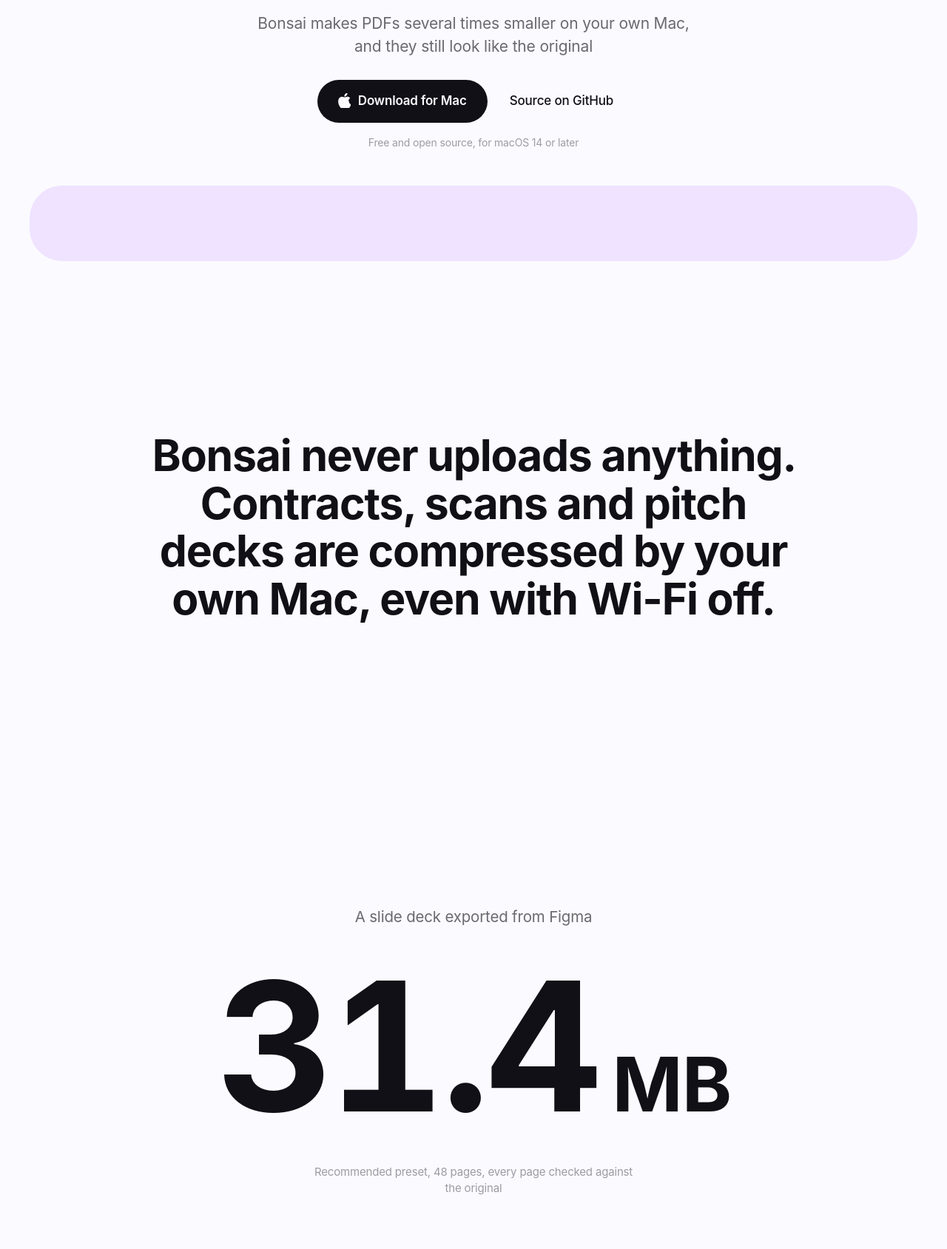
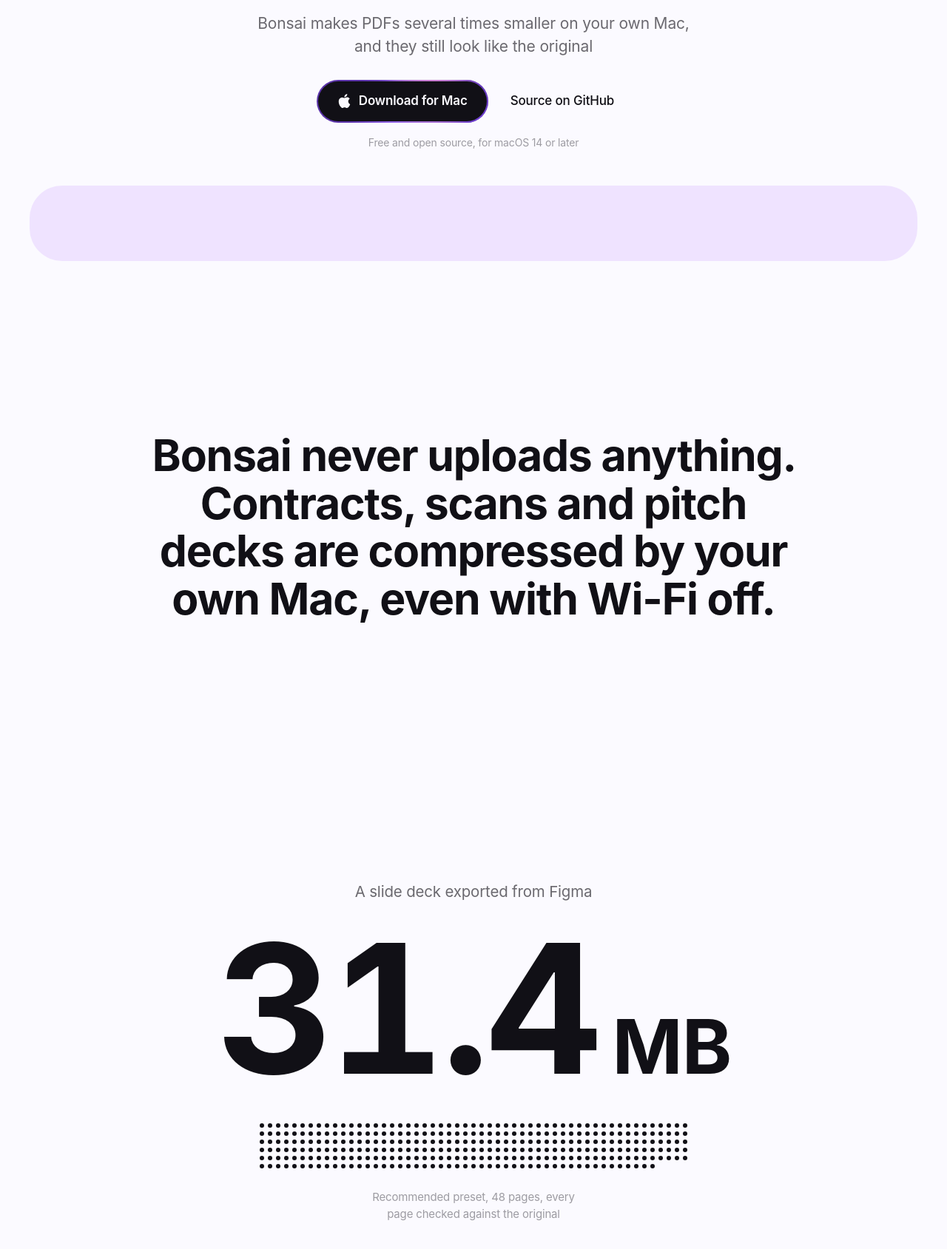
Before and after one commit to finkoegor/Bonsai, a plain HTML site: page site/index.html in a window 1280 px wide. Shown: the part 453-2142 px from the top of the page at 74% size. Drawn offline with nearby package versions, Linux system fonts and the light colour scheme; no server answers; animation ran at ten frames a second.

Commit message:
Dot field and sparks in the numbers scene, living rim on accent buttons, correct Apple mark

```diff
--- a/site/assets/site.css
+++ b/site/assets/site.css
@@ -94,6 +94,8 @@ section { padding: 0 var(--gutter); }
 .links a { padding: 8px 12px; border-radius: 999px; color: var(--ink2); text-decoration: none; font-size: 15px; transition: color .25s ease, background-color .25s ease; }
 .links a:hover { color: var(--ink); background: var(--plate); }
 
+/* Accent button: colors drift under a fill that leaves a 2px rim of them
+   showing. On hover the fill clears and the colors take the whole button. */
 .pill {
   position: relative;
   display: inline-flex;
@@ -103,7 +105,7 @@ section { padding: 0 var(--gutter); }
   height: 58px;
   padding: 0 28px;
   border-radius: 999px;
-  background: var(--ink);
+  background: #5c34ab;
   color: var(--bg);
   font-size: 17px;
   font-weight: 600;
@@ -111,12 +113,34 @@ section { padding: 0 var(--gutter); }
   white-space: nowrap;
   overflow: hidden;
   isolation: isolate;
-  transition: transform .4s var(--spring), background-color .25s ease;
+  transition: transform .5s var(--spring), color .4s ease;
 }
-.pill:hover { transform: translateY(-1px); background: color-mix(in srgb, var(--ink) 86%, var(--bg)); }
+.pill-colors { position: absolute; inset: 0; z-index: -3; display: grid; place-items: center; transform: scale(1.1); transition: transform .5s ease; }
+.pill-colors i { position: absolute; width: 120px; height: 120px; border-radius: 50%; transition: transform 2s ease; }
+.pill-colors i:nth-child(1) { background: radial-gradient(closest-side, #b38bff, transparent); }
+.pill-colors i:nth-child(2) { background: radial-gradient(closest-side, #7341d6, transparent); }
+.pill-colors i:nth-child(3) { background: radial-gradient(closest-side, #9a6cf0, transparent); }
+.pill-colors i:nth-child(4) { background: radial-gradient(closest-side, #8f6fcc, transparent); }
+.pill-colors i:nth-child(5) { background: radial-gradient(closest-side, #d77fd0, transparent); }
+.pill-fill { position: absolute; inset: 2px; z-index: -2; border-radius: inherit; background: var(--ink); transition: opacity .5s ease, transform .5s ease; }
+.pill::after {
+  content: "";
+  position: absolute;
+  inset: 0;
+  z-index: -1;
+  border-radius: inherit;
+  background: radial-gradient(103% 135% at 65% 50%, transparent 27%, rgba(255, 255, 255, .28));
+  opacity: 0;
+  transition: opacity .4s ease;
+}
+.pill:hover { color: #fff; transform: translateY(-1px); }
+.pill:hover .pill-fill { opacity: 0; transform: scale(.96); }
+.pill:hover .pill-colors { transform: scale(.9); }
+.pill:hover::after { opacity: 1; }
 .pill:active { transform: scale(.98); }
+.pill .spark { z-index: 1; }
 .pill.small { height: 40px; padding: 0 18px; font-size: 15px; }
-.pill .apple { width: 17px; height: 20px; fill: currentColor; margin-top: -3px; }
+.pill .apple { width: 19px; height: 19px; fill: currentColor; margin-top: -2px; }
 .bar .pill.small { margin-left: 6px; }
 
 .ghost {
@@ -211,8 +235,8 @@ section { padding: 0 var(--gutter); }
   overflow: hidden;
 }
 .numbers-caption, .numbers-foot { color: var(--ink2); font-size: clamp(17px, 1.6vw, 21px); }
-.numbers-foot { color: var(--ink3); font-size: 15px; max-width: 440px; }
-.numbers-stack { position: relative; width: 100%; height: clamp(150px, 22vw, 290px); margin: 18px 0; }
+.numbers-foot { color: var(--ink3); font-size: 15px; max-width: 440px; text-wrap: balance; }
+.numbers-stack { position: relative; width: 100%; height: clamp(120px, 20vw, 270px); margin: 14px 0 6px; overflow: hidden; }
 .big {
   position: absolute;
   inset: 0;
@@ -227,14 +251,44 @@ section { padding: 0 var(--gutter); }
   white-space: nowrap;
   color: var(--ink);
   opacity: 0;
-  transform: translateY(40px) scale(.96);
-  filter: blur(8px);
-  transition: opacity .6s ease, transform .8s var(--ease), filter .6s ease;
+  transform: translateY(70%);
+  transition: opacity .45s ease, transform .8s var(--ease);
 }
-.big.is-on { opacity: 1; transform: none; filter: none; }
-.big.is-past { opacity: 0; transform: translateY(-40px) scale(.96); filter: blur(8px); }
+.big.is-on { opacity: 1; transform: none; }
+.big.is-past { opacity: 0; transform: translateY(-70%); }
 .big.is-green { color: var(--green); }
 .big small { font-size: .42em; font-weight: 650; margin-left: .18em; letter-spacing: -.01em; }
+
+/* One dot is a tenth of a megabyte. */
+.dots { position: relative; display: grid; grid-template-columns: repeat(53, 6px); gap: 5px; justify-content: center; margin: 22px 0 28px; }
+.dots i {
+  width: 6px;
+  height: 6px;
+  border-radius: 50%;
+  background: var(--ink);
+  transition: opacity .5s ease, background-color .5s ease, transform .5s var(--spring);
+  transition-delay: calc(var(--d) * 1ms);
+}
+.dots.is-small i.is-gone { opacity: .13; transform: scale(.7); }
+.dots.is-green i:not(.is-gone) { background: var(--green); }
+
+.spark {
+  position: absolute;
+  left: var(--l);
+  top: var(--t);
+  width: var(--size, 2px);
+  height: var(--size, 2px);
+  border-radius: 50%;
+  background: var(--spark, currentColor);
+  opacity: 0;
+  pointer-events: none;
+  animation: spark var(--sd, 900ms) linear var(--delay, 0ms) both;
+}
+@keyframes spark {
+  0% { opacity: 0; transform: translate(0, 0) scale(.4); }
+  20% { opacity: 1; transform: translate(calc(var(--sx) * .2), calc(var(--sy) * .2)) scale(1); }
+  100% { opacity: 0; transform: translate(var(--sx), var(--sy)) scale(.6); }
+}
 
 /* Before and after */
 
@@ -528,11 +582,15 @@ details p { padding: 0 0 24px; color: var(--ink2); max-width: 680px; }
   .slider-tag.is-right { right: 8px; }
   summary { font-size: 18px; }
   .command { font-size: 14px; }
+  .dots { grid-template-columns: repeat(32, 5px); gap: 3px; }
+  .dots i { width: 5px; height: 5px; }
 }
 
 @media (prefers-reduced-motion: reduce) {
   html { scroll-behavior: auto; }
-  .reveal, .big, .lit .w, .tile * { transition: none !important; }
+  .reveal, .big, .lit .w, .tile *, .dots i { transition: none !important; }
+  .spark { display: none; }
+  .pill-colors i { transition: none; }
   .reveal { opacity: 1; transform: none; }
 }
 
--- a/site/assets/site.js
+++ b/site/assets/site.js
@@ -103,45 +103,101 @@ function setupStatement() {
   });
 }
 
-// Numbers: three beats on a pinned stage.
+// Small dots that fly off and fade: no blur, a couple of pixels each.
+function sparks(host, count, place) {
+  if (reducedMotion.matches) return;
+  for (let i = 0; i < count; i++) {
+    const dot = document.createElement('i');
+    dot.className = 'spark';
+    const s = place(i);
+    dot.style.cssText = `--l:${s.x}px;--t:${s.y}px;--sx:${s.dx}px;--sy:${s.dy}px;--sd:${s.ms}ms;--delay:${s.delay || 0}ms;--size:${s.size || 2}px`;
+    host.append(dot);
+    setTimeout(() => dot.remove(), s.ms + (s.delay || 0) + 100);
+  }
+}
+const rand = (a, b) => a + Math.random() * (b - a);
+
+// Numbers: the size falls while the page is pinned. One dot is 0.1 MB.
 function setupNumbers() {
   const section = document.getElementById('numbers');
   if (!section) return;
-  const beats = [...section.querySelectorAll('.big')];
-  const counter = beats[1].querySelector('.js-count');
+  const [size, percent] = section.querySelectorAll('.big');
+  const counter = size.querySelector('.js-count');
+  const dots = document.getElementById('dots');
+  const FULL = 314, KEPT = 59;
+  dots.innerHTML = Array.from({ length: FULL }, (_, i) =>
+    `<i class="${i >= KEPT ? 'is-gone' : ''}" style="--d:${i >= KEPT ? Math.round((i - KEPT) * 2.2) : 0}"></i>`).join('');
   let current = 0;
-  let counting = 0;
+  let value = 31.4;
+  let run = 0;
 
-  function count() {
-    const from = 31.4, to = 5.9, start = performance.now(), run = ++counting;
+  function count(to) {
+    const from = value, start = performance.now(), id = ++run;
+    if (reducedMotion.matches) { value = to; counter.textContent = to.toFixed(1); return; }
     const step = now => {
-      if (run !== counting) return;
+      if (id !== run) return;
       const p = clamp((now - start) / 1300);
-      const e = 1 - Math.pow(1 - p, 4);
-      counter.textContent = (from + (to - from) * e).toFixed(1);
+      value = from + (to - from) * (1 - Math.pow(1 - p, 4));
+      counter.textContent = value.toFixed(1);
       if (p < 1) requestAnimationFrame(step);
     };
-    if (reducedMotion.matches) { counter.textContent = to.toFixed(1); return; }
     requestAnimationFrame(step);
   }
 
   function show(index) {
     if (index === current) return;
-    beats.forEach((b, i) => {
-      b.classList.toggle('is-on', i === index);
-      b.classList.toggle('is-past', i < index);
-    });
-    if (index === 1 && current < 1) count();
-    if (index < 1) { counting++; counter.textContent = '31.4'; }
-    section.style.setProperty('--glow-on', index === 2 ? '1' : '.4');
+    if (index >= 1 && current === 0) {
+      count(5.9);
+      // The megabytes that are gone leave as sparks.
+      const w = dots.clientWidth, h = dots.clientHeight;
+      sparks(dots, 46, i => ({ x: rand(w * 0.12, w), y: rand(0, h), dx: rand(-14, 14), dy: rand(-70, -26), ms: rand(900, 1500), delay: i * 22, size: rand(1.5, 3) }));
+    }
+    if (index === 0) count(31.4);
+    dots.classList.toggle('is-small', index >= 1);
+    dots.classList.toggle('is-green', index === 2);
+    size.classList.toggle('is-on', index < 2);
+    size.classList.toggle('is-past', index === 2);
+    percent.classList.toggle('is-on', index === 2);
+    if (index === 2) {
+      const stack = percent.parentElement, w = stack.clientWidth, h = stack.clientHeight;
+      stack.style.setProperty('--spark', 'var(--green)');
+      sparks(stack, 22, i => {
+        const a = rand(0, Math.PI * 2), r = rand(40, 120);
+        return { x: w / 2 + Math.cos(a) * w * 0.16, y: h / 2 + Math.sin(a) * h * 0.3, dx: Math.cos(a) * r, dy: Math.sin(a) * r, ms: rand(800, 1300), delay: 250 + i * 14, size: rand(2, 3.5) };
+      });
+    }
     current = index;
   }
 
   onScroll(h => {
     const r = section.getBoundingClientRect();
     const p = clamp(-r.top / (r.height - h));
-    show(p < 0.3 ? 0 : p < 0.66 ? 1 : 2);
+    show(p < 0.28 ? 0 : p < 0.66 ? 1 : 2);
   });
+}
+
+// Accent buttons: colors wander under the fill, sparks rise from the mark.
+function setupButtons() {
+  const pills = [...document.querySelectorAll('.pill')];
+  pills.forEach(pill => {
+    pill.insertAdjacentHTML('afterbegin', '<span class="pill-colors"><i></i><i></i><i></i><i></i><i></i></span><span class="pill-fill"></span>');
+    const mark = pill.querySelector('.apple');
+    if (!mark) return;
+    let timer;
+    const emit = () => {
+      const p = pill.getBoundingClientRect(), m = mark.getBoundingClientRect();
+      const x = m.left - p.left + m.width / 2, y = m.top - p.top + m.height / 2;
+      sparks(pill, 3, () => ({ x: x + rand(-6, 6), y: y + rand(-7, 5), dx: rand(-11, 11), dy: rand(-16, -7), ms: rand(800, 1100), size: 1.5 }));
+    };
+    pill.addEventListener('pointerenter', e => { if (e.pointerType === 'mouse') { emit(); timer = setInterval(emit, 260); } });
+    pill.addEventListener('pointerleave', () => clearInterval(timer));
+  });
+  const wander = () => pills.forEach(pill => {
+    const w = pill.clientWidth / 2, h = pill.clientHeight / 2;
+    pill.querySelectorAll('.pill-colors i').forEach(c => { c.style.transform = `translate(${rand(-w, w)}px, ${rand(-h, h)}px)`; });
+  });
+  wander();
+  if (!reducedMotion.matches) setInterval(wander, 2000);
 }
 
 // Before and after.
@@ -263,6 +319,7 @@ setupHeader();
 setupWindowTilt();
 setupStatement();
 setupNumbers();
+setupButtons();
 setupSlider();
 setupPresets();
 setupCommand();
--- a/site/index.html
+++ b/site/index.html
@@ -69,7 +69,7 @@
     <p class="lead">Bonsai makes PDFs several times smaller on your own Mac, and they still look like the original</p>
     <div class="actions">
       <a class="pill js-download" href="https://github.com/finkoegor/Bonsai/releases/latest">
-        <svg class="apple" viewBox="0 0 17 20" aria-hidden="true"><path d="M14.1 10.6c0-2.6 2.1-3.8 2.2-3.9-1.2-1.8-3.1-2-3.7-2-1.6-.2-3.1.9-3.9.9-.8 0-2-.9-3.4-.9C3.6 4.8 2 5.8 1 7.4c-1.9 3.3-.5 8.2 1.4 10.9.9 1.3 2 2.8 3.4 2.7 1.4-.1 1.9-.9 3.5-.9s2.1.9 3.5.9c1.5 0 2.4-1.3 3.3-2.7 1-1.5 1.5-3 1.5-3.1-.1 0-2.9-1.1-3-4.3ZM11.5 3c.7-.9 1.2-2.1 1.1-3.3-1 0-2.3.7-3.1 1.6-.7.8-1.3 2-1.1 3.2 1.2.1 2.3-.6 3.1-1.5Z"/></svg>
+        <svg class="apple" viewBox="0 0 24 24" aria-hidden="true"><path d="M12.152 6.896c-.948 0-2.415-1.078-3.96-1.04-2.04.027-3.91 1.183-4.961 3.014-2.117 3.675-.546 9.103 1.519 12.09 1.013 1.454 2.208 3.09 3.792 3.039 1.52-.065 2.09-.987 3.935-.987 1.831 0 2.35.987 3.96.948 1.637-.026 2.676-1.48 3.676-2.948 1.156-1.688 1.636-3.325 1.662-3.415-.039-.013-3.182-1.221-3.22-4.857-.026-3.04 2.48-4.494 2.597-4.559-1.429-2.09-3.623-2.324-4.39-2.376-2-.156-3.675 1.09-4.61 1.09zM15.53 3.83c.843-1.012 1.4-2.427 1.245-3.83-1.207.052-2.662.805-3.532 1.818-.78.896-1.454 2.338-1.273 3.714 1.338.104 2.715-.688 3.559-1.701"/></svg>
         Download for Mac
       </a>
       <a class="ghost" href="https://github.com/finkoegor/Bonsai">Source on GitHub</a>
@@ -89,11 +89,11 @@
   <section class="numbers" id="numbers">
     <div class="numbers-stage">
       <p class="numbers-caption">A slide deck exported from Figma</p>
-      <div class="numbers-stack" aria-live="off">
-        <div class="big is-on" data-step="0"><span>31.4<small>MB</small></span></div>
-        <div class="big" data-step="1"><span><span class="js-count">5.9</span><small>MB</small></span></div>
-        <div class="big is-green" data-step="2"><span>-81%</span></div>
+      <div class="numbers-stack">
+        <div class="big is-on"><span><span class="js-count">31.4</span><small>MB</small></span></div>
+        <div class="big is-green"><span>-81%</span></div>
       </div>
+      <div class="dots" id="dots" aria-hidden="true"></div>
       <p class="numbers-foot">Recommended preset, 48 pages, every page checked against the original</p>
     </div>
   </section>
@@ -251,7 +251,7 @@
     <div class="tree tree-small" id="final-tree" aria-hidden="true"></div>
     <h2>Make your next PDF small</h2>
     <a class="pill js-download" href="https://github.com/finkoegor/Bonsai/releases/latest">
-      <svg class="apple" viewBox="0 0 17 20" aria-hidden="true"><path d="M14.1 10.6c0-2.6 2.1-3.8 2.2-3.9-1.2-1.8-3.1-2-3.7-2-1.6-.2-3.1.9-3.9.9-.8 0-2-.9-3.4-.9C3.6 4.8 2 5.8 1 7.4c-1.9 3.3-.5 8.2 1.4 10.9.9 1.3 2 2.8 3.4 2.7 1.4-.1 1.9-.9 3.5-.9s2.1.9 3.5.9c1.5 0 2.4-1.3 3.3-2.7 1-1.5 1.5-3 1.5-3.1-.1 0-2.9-1.1-3-4.3ZM11.5 3c.7-.9 1.2-2.1 1.1-3.3-1 0-2.3.7-3.1 1.6-.7.8-1.3 2-1.1 3.2 1.2.1 2.3-.6 3.1-1.5Z"/></svg>
+      <svg class="apple" viewBox="0 0 24 24" aria-hidden="true"><path d="M12.152 6.896c-.948 0-2.415-1.078-3.96-1.04-2.04.027-3.91 1.183-4.961 3.014-2.117 3.675-.546 9.103 1.519 12.09 1.013 1.454 2.208 3.09 3.792 3.039 1.52-.065 2.09-.987 3.935-.987 1.831 0 2.35.987 3.96.948 1.637-.026 2.676-1.48 3.676-2.948 1.156-1.688 1.636-3.325 1.662-3.415-.039-.013-3.182-1.221-3.22-4.857-.026-3.04 2.48-4.494 2.597-4.559-1.429-2.09-3.623-2.324-4.39-2.376-2-.156-3.675 1.09-4.61 1.09zM15.53 3.83c.843-1.012 1.4-2.427 1.245-3.83-1.207.052-2.662.805-3.532 1.818-.78.896-1.454 2.338-1.273 3.714 1.338.104 2.715-.688 3.559-1.701"/></svg>
       Download for Mac
     </a>
     <p class="meta">Version <span class="js-version">1.3.0</span>, MIT license, made by <a href="https://egor.global/" target="_blank" rel="noopener">me</a></p>
```
